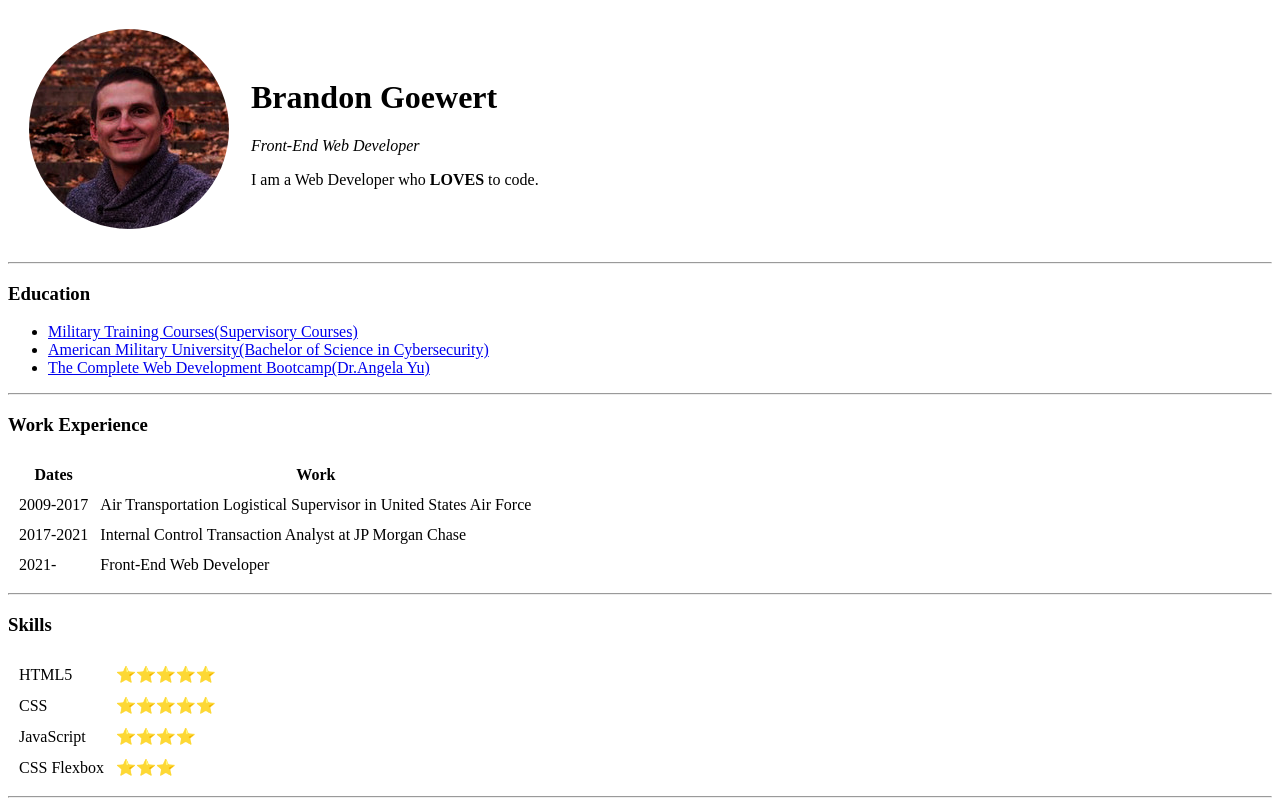
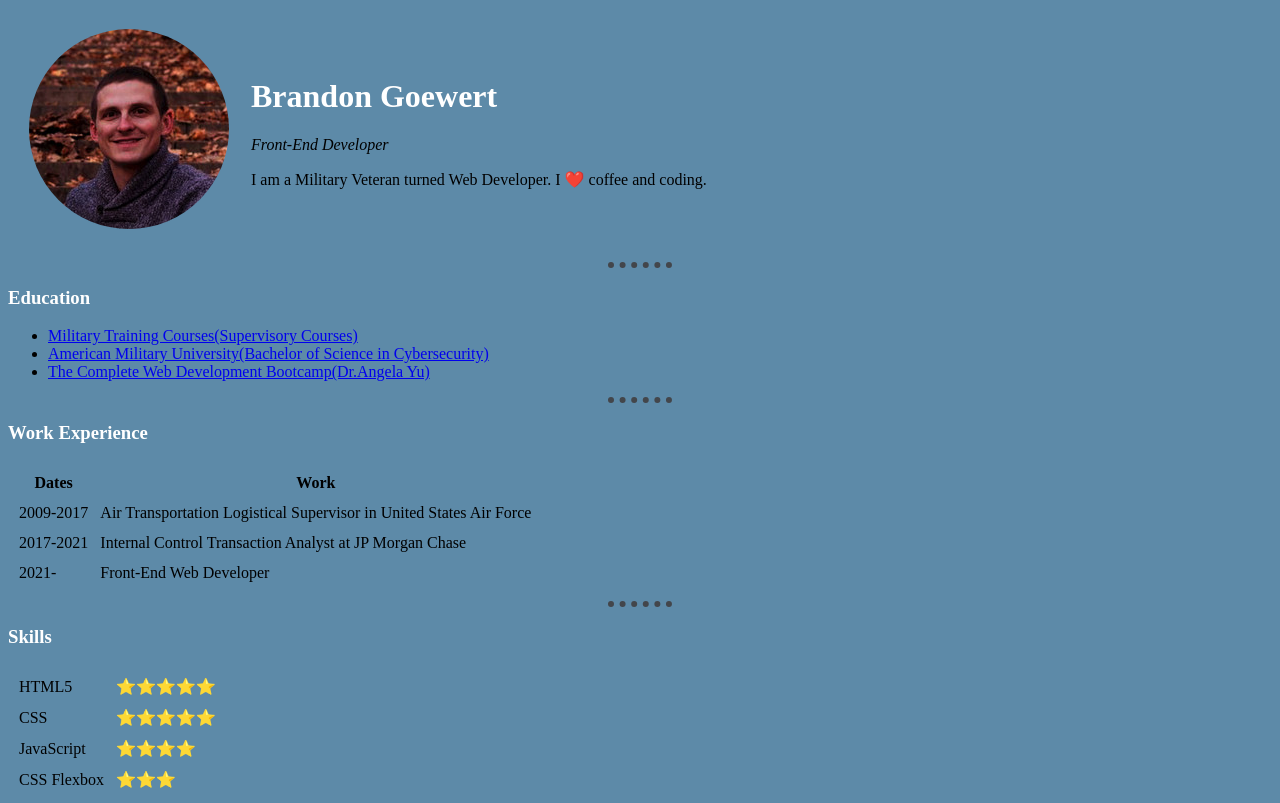
Before and after one commit to brandon1988-dev/cv, a plain HTML site: page index.html in a window 1280 px wide. Shown: the top 803 px of the page. Drawn offline with Linux system fonts and the light colour scheme.

Commit message:
Add files via upload

```diff
--- /dev/null
+++ b/CSS/style.css
@@ -0,0 +1,18 @@
+body {
+  background-color: #5D8AA8;
+;
+}
+hr {
+  border-style: none;
+  border-top: dotted;
+  border-color: #43464B;
+  border-width: 6px;
+  width: 5%;
+    }
+h1 {
+  color: white;
+}
+h3 {
+  color: white;
+
+}
--- a/contact-me.html
+++ b/contact-me.html
@@ -4,12 +4,15 @@
   <meta charset="UTF-8">
   <meta name="viewport" content="width=device-width, initial-scale=1.0">
   <meta http-equiv="X-UA-Compatible" content="ie=edge">
+  <link rel="stylesheet" href="css/style.css">
+
   <title>Contact Me</title>
 </head>
 
 <body>
   <h1>My Contact Details</h1>
   <p>goewertb@gmail.com</p>
+
   <p><a href="https://www.linkedin.com/in/brandon-goewert-7b2502134/">Linkedin</a></p>
   <hr />
   <form action="mailto:info@goewertb@gmail.com" method="post" enctype="text/plain">
--- a/index.html
+++ b/index.html
@@ -4,16 +4,19 @@
 <head>
   <meta charset="utf-8">
   <title>Ɓrαndon's ℙersonal Տite</title>
+  <link rel="stylesheet" href="css/style.css">
 </head>
 
 <body>
+
+</body>
   <table cellspacing="20">
     <tr>
       <td><img src="images/brandon.png" alt="brandon profile picture"></td>
       <td>
         <h1>Brandon Goewert</h1>
-        <p><em>Front-End Web Developer</em></p>
-        <p>I am a Web Developer who <strong>LOVES</strong> to code.</p>
+        <p><em>Front-End Developer</em></p>
+        <p>I am a Military Veteran turned Web Developer. I ❤️ coffee and coding.</p>
       </td>
     </tr>
   </table>
@@ -26,7 +29,9 @@
   </ul>
   <hr />
   <h3>Work Experience</h3>
-  <table cellspacing="10px">
+
+
+   <table cellspacing="10px">
     <thead>
       <tr>
         <th>Dates</th>
@@ -51,7 +56,6 @@
   <hr />
   <h3>Skills</h3>
   <table cellspacing="10px">
-
     <tr>
       <td>HTML5</td>
       <td>⭐️⭐️⭐️⭐️⭐️</td>
```
